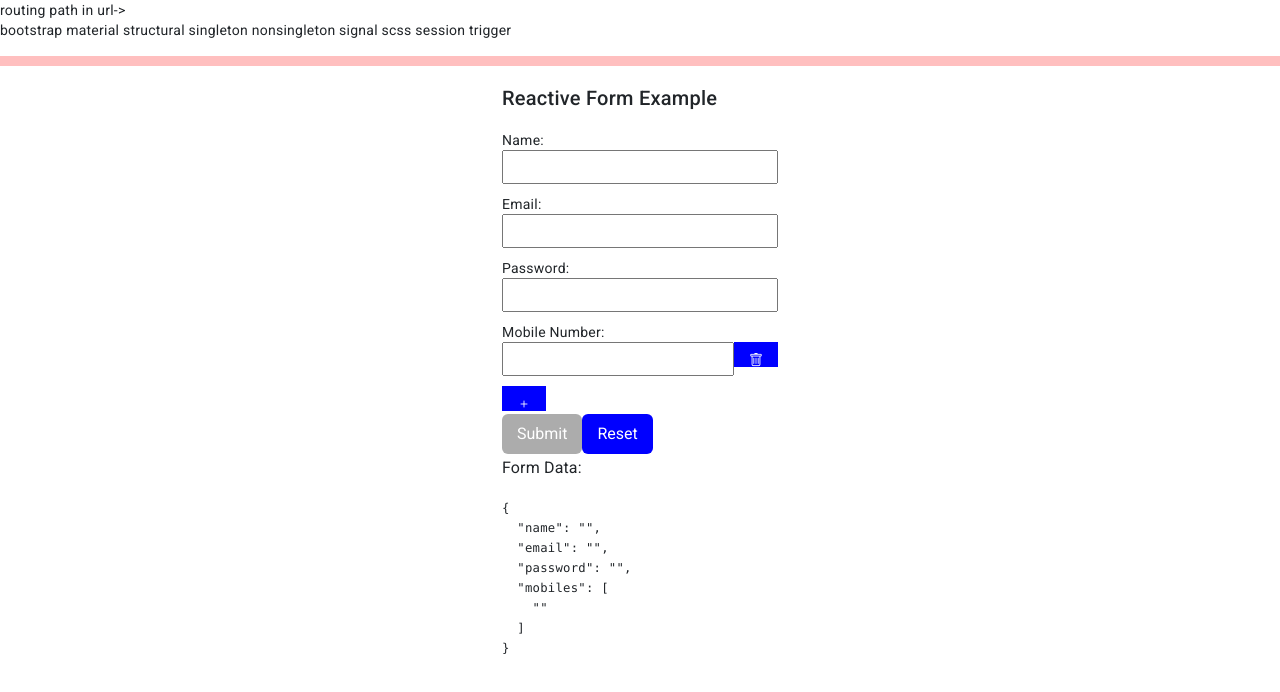
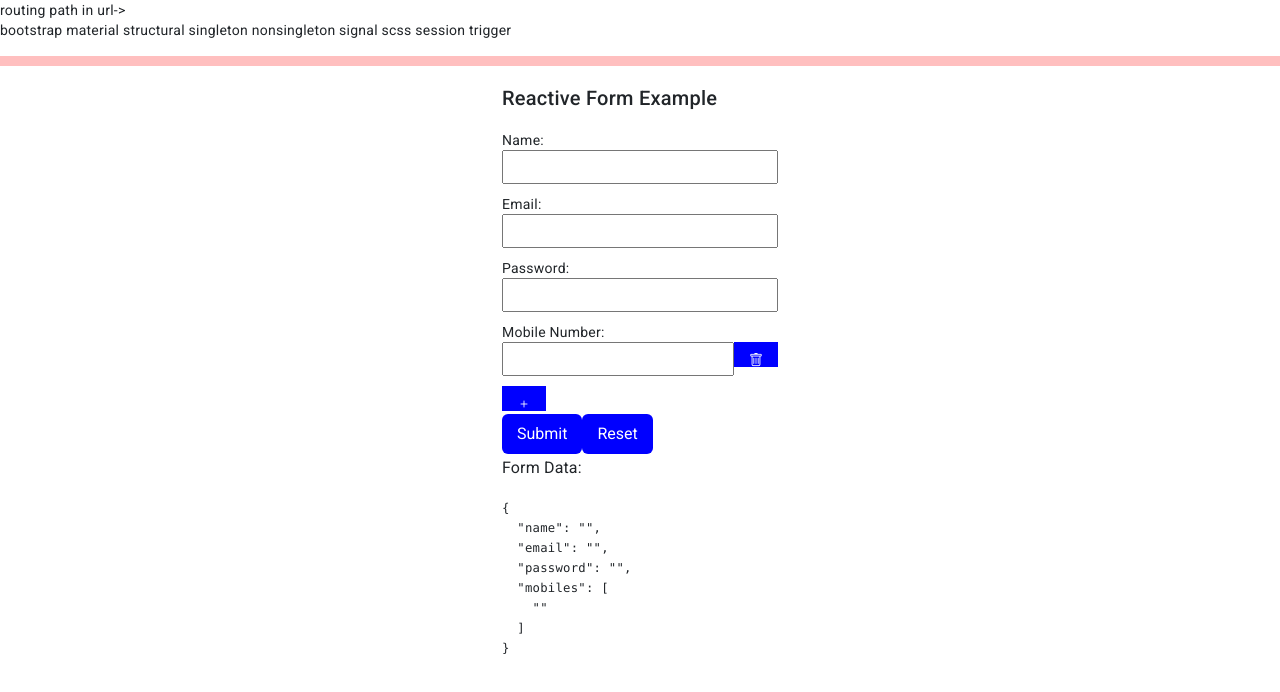
Before and after one commit to ppradhan78/Angular17App, an Angular app: page /dreactive in a window 1280 px wide. Shown: the top 692 px of the page. Built offline with nearby package versions, Linux system fonts and the light colour scheme.

Commit message:
dynamic control validation

```diff
--- a/src/app/components/dynamically-reactive-forms/dynamically-reactive-forms.component.html
+++ b/src/app/components/dynamically-reactive-forms/dynamically-reactive-forms.component.html
@@ -36,25 +36,17 @@
     <label>Mobile Number:</label>
     <div style="display: flex;">
         <input type="mobile" [formControlName]="indx" />
+        <div *ngIf="userForm.controls['mobiles'].controls[indx].touched && !userForm.controls['mobiles'].controls[indx].valid ">
+            <small *ngIf="userForm.controls['mobiles'].controls[indx].errors?.['minlength']">Minimum 10 characters required.</small>
+            <small *ngIf="userForm.controls['mobiles'].controls[indx].errors?.['maxlength']">MaxLength 10 characters required.</small>
+      </div>
         <button class='bi bi-trash' style="height: 25px;align-items: center;" (click)="delete(indx)"></button>
     </div>
 </div>
 <button class="bi bi-plus" (click)="Add()" style="height: 25px;"></button>
   </div>
-      <!-- <div>
-        <label>Mobile Number:</label>
-        <input type="mobile" formControlName="mobile" />
-        <div *ngIf="userForm.controls['mobile'].touched && !userForm.controls['mobile'].valid ">
-            <small *ngIf="userForm.controls['mobile'].errors?.['minlength']">Minimum 10 characters required.</small>
-            <small *ngIf="userForm.controls['mobile'].errors?.['maxlength']">MaxLength 10 characters required.</small>
-      </div>
-      </div> -->
-
-      <button type="submit" class="btn btn-primary" [disabled]="userForm.invalid">Submit</button>
+      <button type="submit" class="btn btn-primary" >Submit</button>
       <button type="reset" class="btn .btn-light"  >Reset</button>
-
-
-
     </form>
     <h3>Form Data:</h3>
     <pre>{{ userForm.value | json }}</pre>
```
